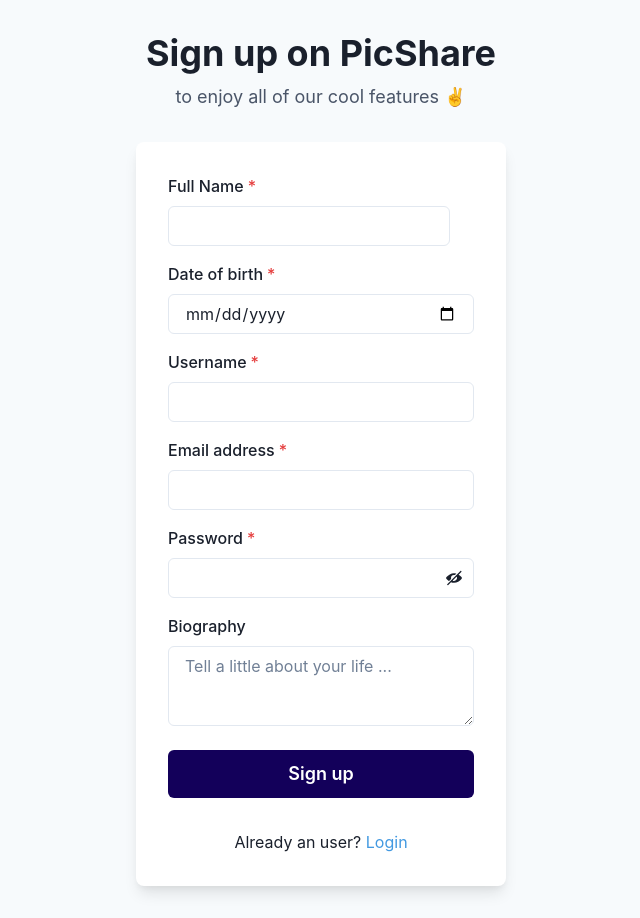
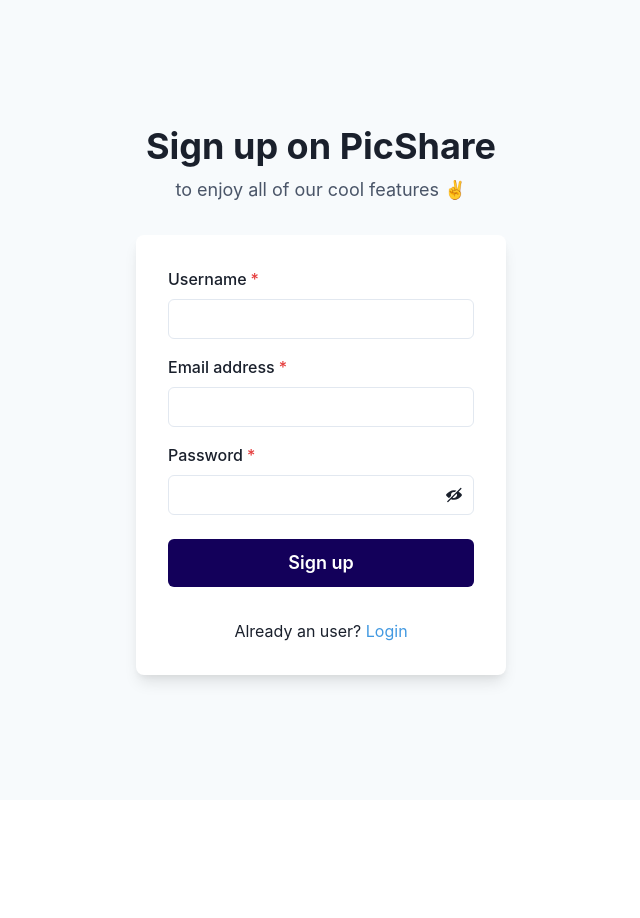
Before and after one commit to projet-de-specialite/project-cs, a React (Create React App) app: page /signup in a window 1280 px wide. Shown: the whole page, without its empty margins (319-959 px from the left). After the commit the page ends 800 px from the top, so only its background shows below. Built offline with nearby package versions, Linux system fonts and the light colour scheme.

Commit message:
add error validation

```diff
--- a/src/views/SignUp.jsx
+++ b/src/views/SignUp.jsx
@@ -19,36 +19,34 @@
 import {ViewIcon, ViewOffIcon} from "@chakra-ui/icons";
 import { values } from "lodash";
 import AuthService from "../services/auth";
+import {Alert, AlertIcon, AlertTitle, AlertDescription} from '@chakra-ui/react'
+
 
 export default function SignUp() {
     const [showPassword, setShowPassword] = useState(false);
+    const [isError, setIsError] = useState(false);
+    const [isSuccess, setIsSuccess] = useState(false);
+    const [message, setMessage] = useState("");
     const formik = useFormik({
         initialValues: {
-          name: '',
-          date:'',
           username: '',
           email: '',
           password:'',
-          biography:'',
 
         },
 
         onSubmit: (values) => {
           alert(JSON.stringify(values, null, 2))
           AuthService.register(
-            values.name,
-            values.date,
             values.username,
             values.email,
-            values.password,
-            values.biography,
+            values.password
 
           ).then(
             response => {
-             /*  this.setState({
-                message: response.data.message,
-                successful: true
-              }); */
+                setIsError(false);
+                setIsSuccess(true);
+                setMessage("Your account has been created, please login.");
             },
             error => {
               const resMessage =
@@ -57,11 +55,10 @@
                   error.response.data.message) ||
                 error.message ||
                 error.toString();
+                    setIsError(true);
+                    setIsSuccess(false);
+                    setMessage(error.response.data.message);
 
-             /*  this.setState({
-                successful: false,
-                message: resMessage
-              }); */
             }
           );
         },
@@ -96,25 +93,17 @@
                 >
                     <form onSubmit={formik.handleSubmit}>
                     <Stack spacing={4}>
-                        <HStack>
-                            <Box>
-                                <FormControl id="name" isRequired>
-                                    <FormLabel>Full Name</FormLabel>
-                                    <Input type="text" id='name'
-                                            name='name'
-                                            onChange={formik.handleChange}
-                                            value={formik.values.name}/>
-                                </FormControl>
-                            </Box>
-                        </HStack>
-                        <FormControl id="birthdayDate" isRequired>
-                            <FormLabel>Date of birth</FormLabel>
-                            <Input
-                                type="date" id='date'
-                                name='date'
-                                onChange={formik.handleChange}
-                                value={formik.values.date}/>
-                        </FormControl>
+                        {(isError) ? (<Alert status='error'>
+                            <AlertIcon />
+                            <AlertDescription>{ message }</AlertDescription>
+                            </Alert>) : ''}
+
+                        {(isSuccess) ? (<Alert status='success'>
+                            <AlertIcon />
+                            <AlertDescription>{ message }</AlertDescription>
+                            </Alert>) : ''}
+
+
                         <FormControl id="username" isRequired>
                             <FormLabel>Username</FormLabel>
                             <Input type="text" id='username'
@@ -147,13 +136,6 @@
                                 </InputRightElement>
                             </InputGroup>
                         </FormControl>
-                        <FormControl id="bio">
-                            <FormLabel>Biography</FormLabel>
-                            <Textarea placeholder='Tell a little about your life ...' id='biography'
-                                name='biography'
-                                onChange={formik.handleChange}
-                                value={formik.values.biography}/>
-                        </FormControl>
                         <Stack spacing={6} pt={2}>
                             <Button
                                 loadingText="Submitting"
```
Also changed, not shown: 1 other file (tests, documents, lock files or other folders).
